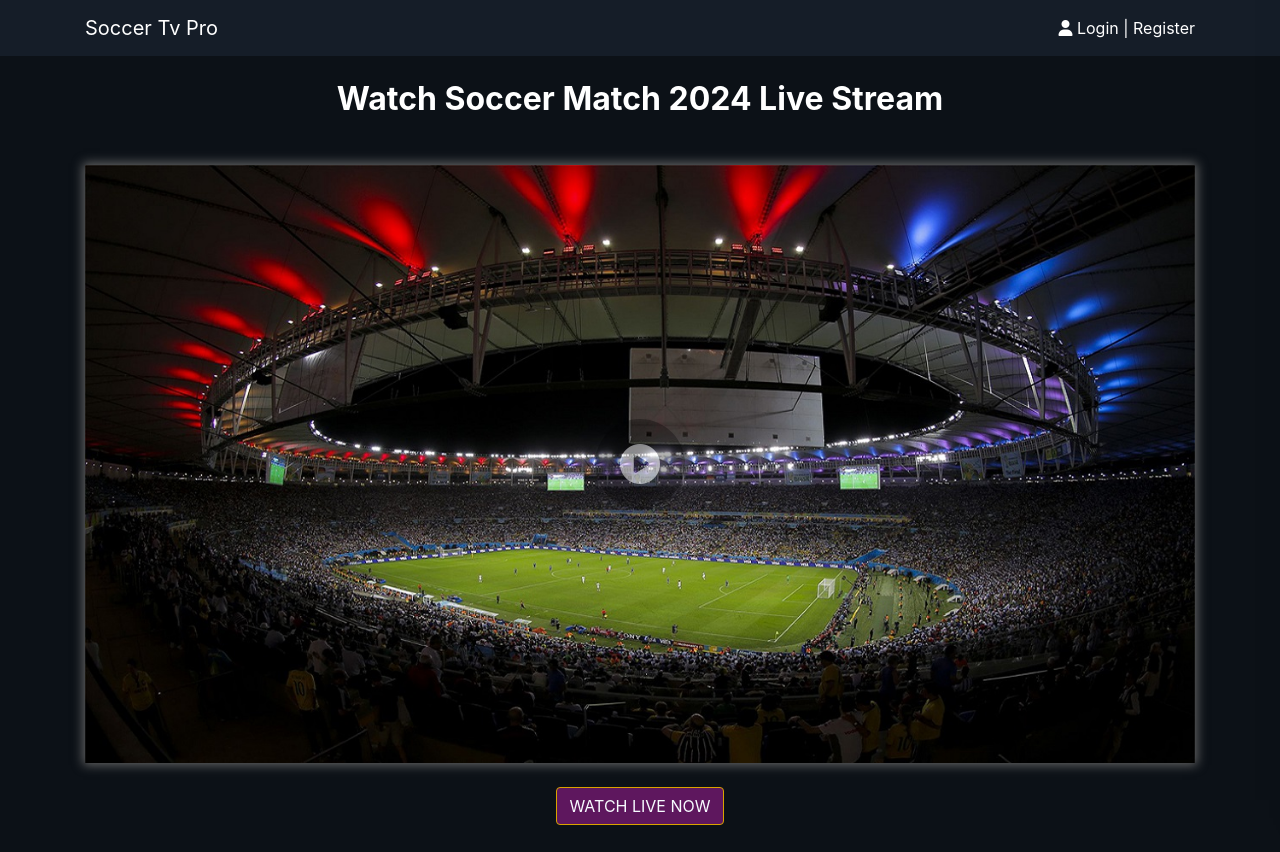
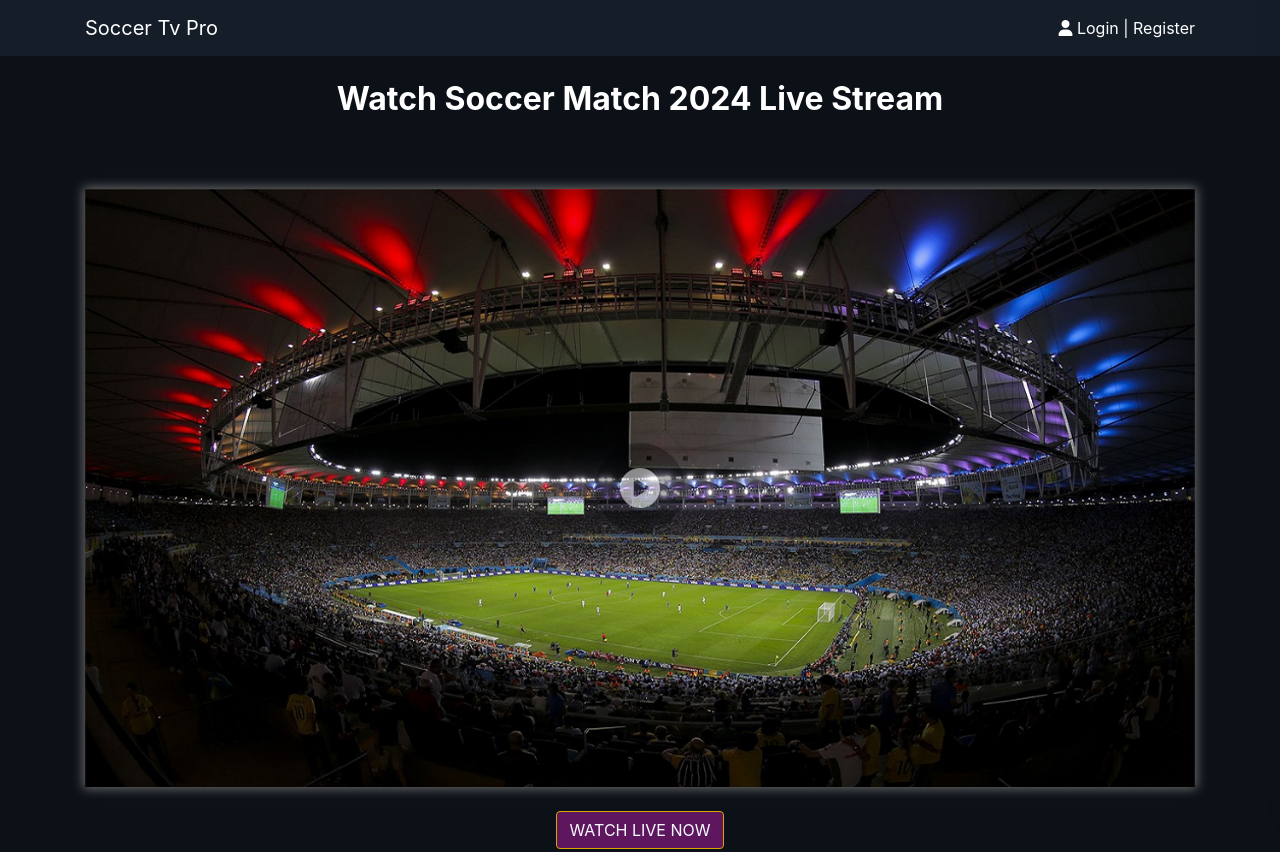
Before and after one commit to hdsports4k/landing, a plain HTML site: page soccer/index.html in a window 1280 px wide. Shown: the top 852 px of the page. Drawn offline with Linux system fonts and the light colour scheme; files that its build step writes are made by us from their sources.

Commit message:
Add files via upload

```diff
--- a/soccer/index.html
+++ b/soccer/index.html
@@ -59,7 +59,7 @@
 		'width' : 468,
 		'params' : {}
 	};
-</script></center>
+</script></center><br>
 <script type="text/javascript" src="//www.topcreativeformat.com/fca11c7e9bb8a0f8e1e0e951e63e2e7e/invoke.js"></script>
       </div>
       <div class="video_section" id="video">
```
